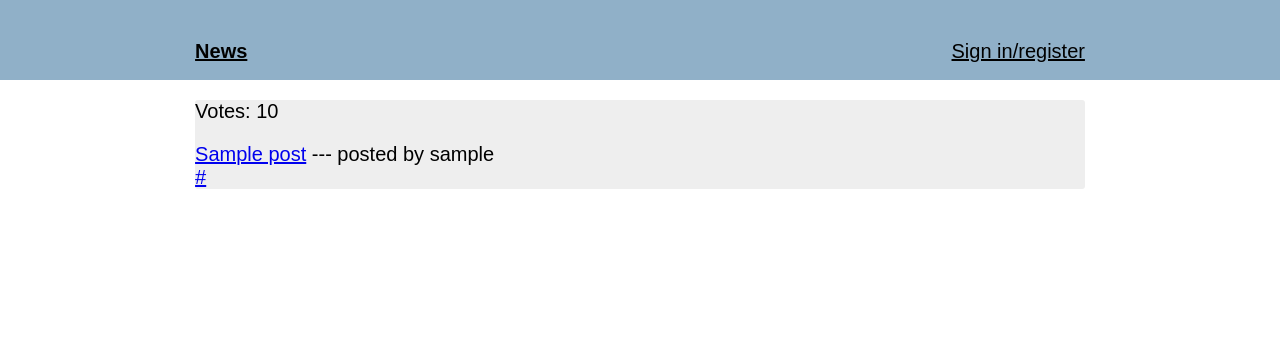
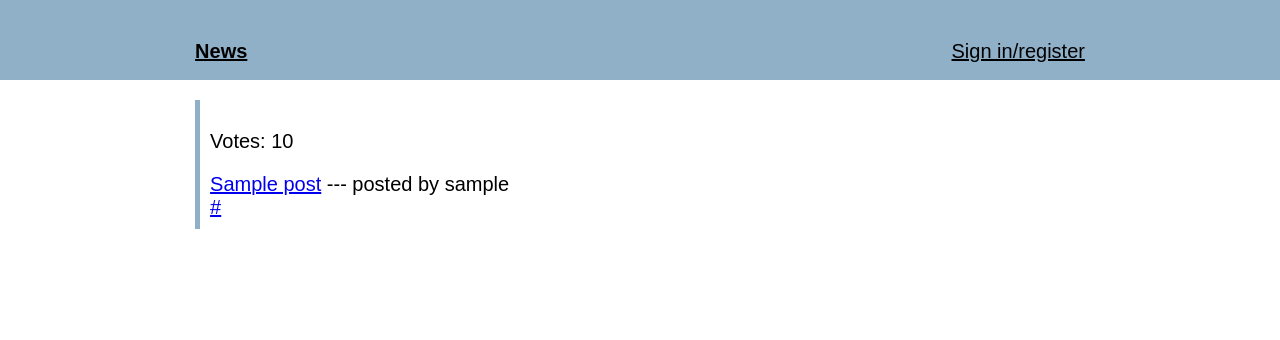
Before and after one commit to seasonedfish/news, a PHP site: page / in a window 1280 px wide. Shown: the top 340 px of the page. Run offline with PHP 8.4, Linux system fonts and the light colour scheme; tables that the repository leaves empty or names only in its code hold one stand-in row (values such as "Sample post").

Commit message:
css looking NICE

```diff
--- a/assets/css/main.css
+++ b/assets/css/main.css
@@ -49,8 +49,8 @@ td, th {
 
 .item {
     margin: 1em 0;
-    background-color: #EEEEEE;
-    border-radius: 3px;
+    border-left: thick solid #90B0C8;
+    padding: 0.5em;
 }
 
 .comment-author, .comment-body {
```
